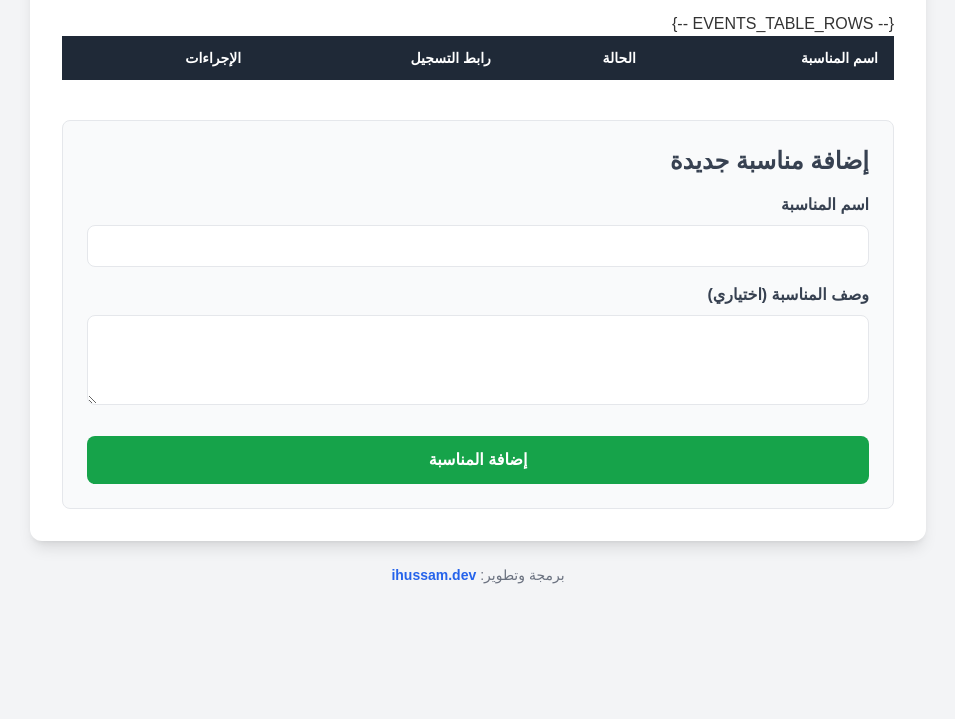
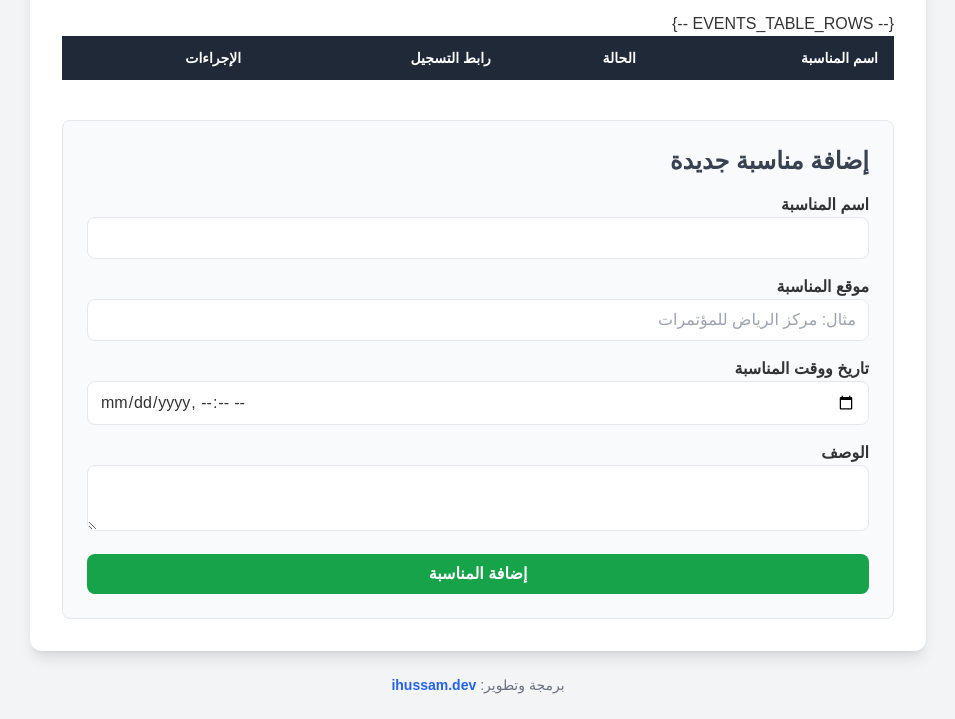
Before and after one commit to iHussamAlshayeb/qr-system, a website: page events.html in a window 1280 px wide. Shown: the part 200-919 px from the top of the page, without its empty margins (162-1117 px from the left). Before the commit the page ends 809 px from the top, so only its background shows below. Drawn offline with nearby package versions, Linux system fonts and the light colour scheme.

Commit message:
Location and time

```diff
--- a/database.js
+++ b/database.js
@@ -16,7 +16,9 @@ const setupDatabase = async () => {
         id SERIAL PRIMARY KEY,
         name TEXT NOT NULL,
         description TEXT,
-        is_active BOOLEAN DEFAULT TRUE, -- تمت إضافة هذا الحقل
+        location TEXT,
+        event_date TIMESTAMPTZ,
+        is_active BOOLEAN DEFAULT TRUE,
         created_at TIMESTAMPTZ DEFAULT CURRENT_TIMESTAMP
       )
     `);
--- a/events.html
+++ b/events.html
@@ -1,23 +1,39 @@
 <!DOCTYPE html>
 <html lang="ar" dir="rtl">
   <head>
-  <meta charset="UTF-8">
+    <meta charset="UTF-8" />
     <title>إدارة المناسبات</title>
     <script src="https://cdn.tailwindcss.com"></script>
-  <link rel="stylesheet" href="/css/style.css">
+    <link rel="stylesheet" href="/css/style.css" />
   </head>
   <body class="bg-gray-100">
-    <div class="container mx-auto max-w-4xl mt-10 p-8 bg-white rounded-xl shadow-lg">
-        <a href="/admin/home" class="inline-block mb-8 bg-gray-200 text-gray-700 py-2 px-4 rounded-lg font-semibold hover:bg-gray-300">&larr; العودة للرئيسية</a>
-        <h1 class="text-3xl font-bold text-center text-gray-800 mb-8">إدارة المناسبات</h1>
+    <div
+      class="container mx-auto max-w-4xl mt-10 p-8 bg-white rounded-xl shadow-lg"
+    >
+      <a
+        href="/admin/home"
+        class="inline-block mb-8 bg-gray-200 text-gray-700 py-2 px-4 rounded-lg font-semibold hover:bg-gray-300"
+        >&larr; العودة للرئيسية</a
+      >
+      <h1 class="text-3xl font-bold text-center text-gray-800 mb-8">
+        إدارة المناسبات
+      </h1>
       <div class="overflow-x-auto">
         <table class="min-w-full bg-white">
           <thead class="bg-gray-800 text-white">
             <tr>
-                        <th class="text-right py-3 px-4 uppercase font-semibold text-sm">اسم المناسبة</th>
-                        <th class="text-right py-3 px-4 uppercase font-semibold text-sm">الحالة</th>
-                        <th class="text-right py-3 px-4 uppercase font-semibold text-sm">رابط التسجيل</th>
-                        <th class="text-right py-3 px-4 uppercase font-semibold text-sm">الإجراءات</th>
+              <th class="text-right py-3 px-4 uppercase font-semibold text-sm">
+                اسم المناسبة
+              </th>
+              <th class="text-right py-3 px-4 uppercase font-semibold text-sm">
+                الحالة
+              </th>
+              <th class="text-right py-3 px-4 uppercase font-semibold text-sm">
+                رابط التسجيل
+              </th>
+              <th class="text-right py-3 px-4 uppercase font-semibold text-sm">
+                الإجراءات
+              </th>
             </tr>
           </thead>
           <tbody class="text-gray-700">
@@ -26,22 +42,69 @@
         </table>
       </div>
       <div class="mt-10 p-6 bg-gray-50 rounded-lg border">
-            <h2 class="text-2xl font-semibold text-gray-700 mb-4">إضافة مناسبة جديدة</h2>
-            <form action="/admin/events/add" method="POST">
-                <div class="mb-4">
-                    <label for="name" class="block text-gray-700 font-semibold mb-2">اسم المناسبة</label>
-                    <input type="text" id="name" name="name" class="w-full px-4 py-2 border rounded-lg focus:outline-none focus:ring-2 focus:ring-blue-500" required>
+        <h2 class="text-2xl font-semibold text-gray-700 mb-4">
+          إضافة مناسبة جديدة
+        </h2>
+        <form action="/admin/events/add" method="POST" class="space-y-4">
+          <div>
+            <label for="name" class="block font-semibold">اسم المناسبة</label>
+            <input
+              type="text"
+              id="name"
+              name="name"
+              required
+              class="w-full px-3 py-2 border rounded-lg"
+            />
           </div>
-                <div class="mb-6">
-                    <label for="description" class="block text-gray-700 font-semibold mb-2">وصف المناسبة (اختياري)</label>
-                    <textarea id="description" name="description" rows="3" class="w-full px-4 py-2 border rounded-lg focus:outline-none focus:ring-2 focus:ring-blue-500"></textarea>
+          <div>
+            <label for="location" class="block font-semibold"
+              >موقع المناسبة</label
+            >
+            <input
+              type="text"
+              id="location"
+              name="location"
+              placeholder="مثال: مركز الرياض للمؤتمرات"
+              class="w-full px-3 py-2 border rounded-lg"
+            />
           </div>
-                <button type="submit" class="w-full bg-green-600 text-white py-3 rounded-lg font-semibold hover:bg-green-700 transition duration-300">إضافة المناسبة</button>
+          <div>
+            <label for="event_date" class="block font-semibold"
+              >تاريخ ووقت المناسبة</label
+            >
+            <input
+              type="datetime-local"
+              id="event_date"
+              name="event_date"
+              class="w-full px-3 py-2 border rounded-lg"
+            />
+          </div>
+          <div>
+            <label for="description" class="block font-semibold">الوصف</label>
+            <textarea
+              id="description"
+              name="description"
+              rows="2"
+              class="w-full px-3 py-2 border rounded-lg"
+            ></textarea>
+          </div>
+          <button
+            type="submit"
+            class="w-full bg-green-600 text-white py-2 rounded-lg font-semibold"
+          >
+            إضافة المناسبة
+          </button>
         </form>
       </div>
     </div>
     <footer class="text-center text-sm text-gray-500 py-6">
-    برمجة وتطوير: <a href="https://ihussam.dev" target="_blank" class="font-semibold text-blue-600 hover:underline">ihussam.dev</a>
+      برمجة وتطوير:
+      <a
+        href="https://ihussam.dev"
+        target="_blank"
+        class="font-semibold text-blue-600 hover:underline"
+        >ihussam.dev</a
+      >
     </footer>
   </body>
 </html>
```
Also changed, not shown: server.js (+33 -43 lines). Lines whose indentation alone changed are shown as unchanged.
